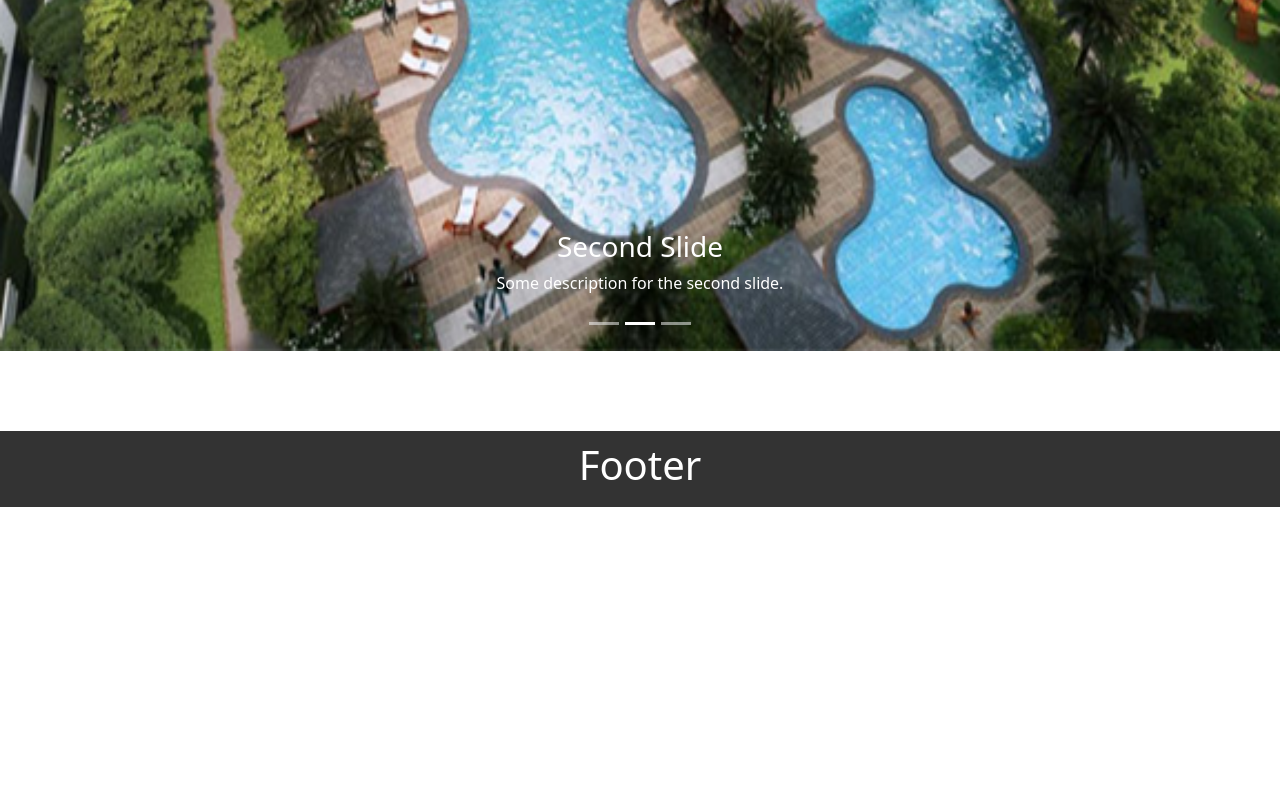
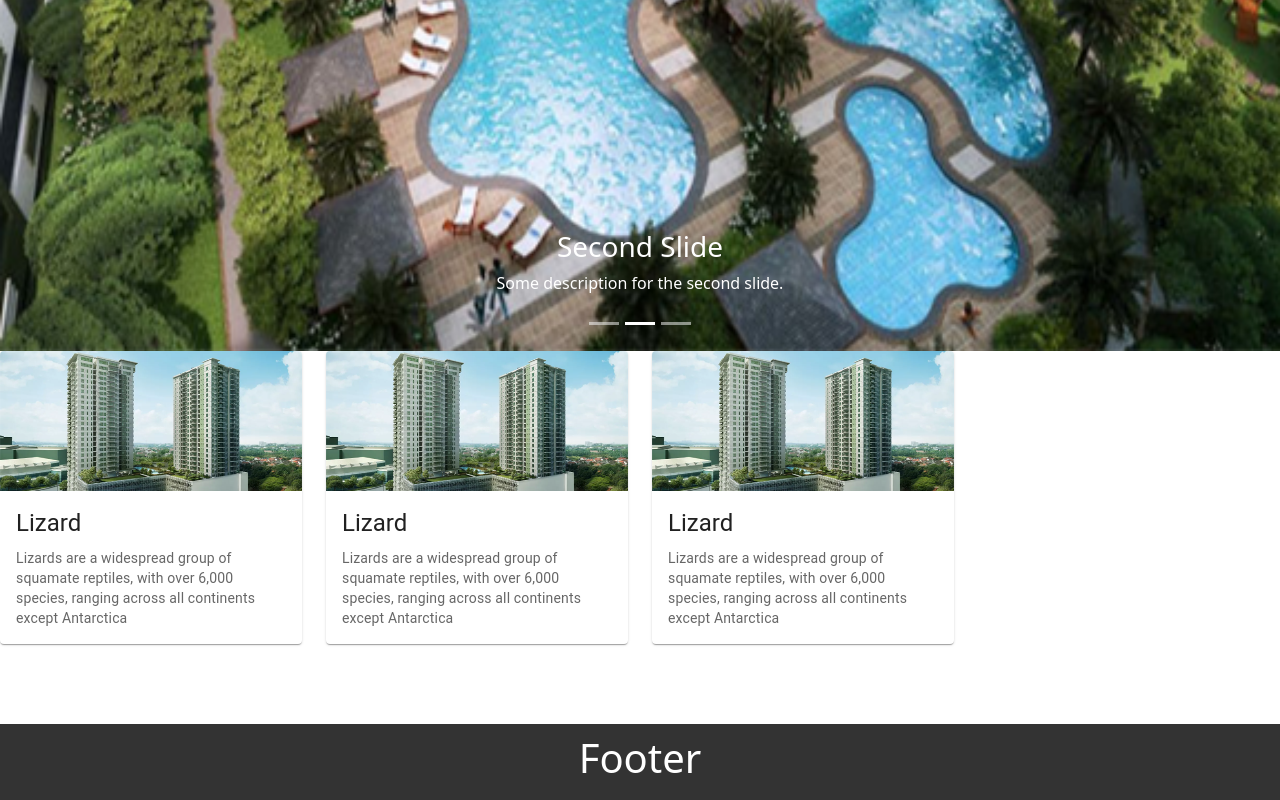
Before and after one commit to kodego-gio/monterolarealty, a React (Create React App) app: page / in a window 1280 px wide. Shown: the part 558-1358 px from the top of the page. Before the commit the page ends 1065 px from the top, so only its background shows below. Built offline with nearby package versions, Linux system fonts and the light colour scheme.

Commit message:
add cards to homepage

```diff
--- a/src/App.css
+++ b/src/App.css
@@ -57,6 +57,7 @@ html, body {
   margin: auto;
   padding: 1rem;
   margin-top: 2rem;
+  margin-bottom: 10rem;
   border-radius: 1rem;
 }
 
--- a/src/Components/Home.js
+++ b/src/Components/Home.js
@@ -1,7 +1,7 @@
 
 import React from 'react'
-import { Carousel } from 'react-bootstrap'
 import MyCarousel from './MyCarousel'
+import SaleRentProjectSelling from './SaleRentProjectSelling'
 
 
 
@@ -9,7 +9,8 @@ import MyCarousel from './MyCarousel'
 function Home() {
   return (
     <>
-    <MyCarousel />
+      <MyCarousel />
+      <SaleRentProjectSelling />
     </>
 
   )
--- /dev/null
+++ b/src/Components/SaleRentProjectSelling.js
@@ -0,0 +1,78 @@
+import { Card, CardActionArea, CardContent, CardMedia, Grid, Typography } from '@mui/material'
+import React from 'react'
+
+
+function SaleRentProjectSelling() {
+  return (
+    <Grid container spacing={3}>
+        <Grid item xs={3}>
+              <Card sx={{ maxWidth: 345 }}>
+                <CardActionArea>
+                    <CardMedia
+                    component="img"
+                    height="140"
+                    src={require('../imgs/alveo.png')}
+                    alt="ALVEO"
+                    />
+                    <CardContent>
+                    <Typography gutterBottom variant="h5" component="div">
+                    Lizard
+                    </Typography>
+                    <Typography variant="body2" color="text.secondary">
+                    Lizards are a widespread group of squamate reptiles, with over 6,000
+                    species, ranging across all continents except Antarctica
+                    </Typography>
+                    </CardContent>
+                </CardActionArea>
+              </Card>
+
+          </Grid>
+          <Grid item xs={3}>
+              <Card sx={{ maxWidth: 345 }}>
+                <CardActionArea>
+                    <CardMedia
+                    component="img"
+                    height="140"
+                    src={require('../imgs/alveo.png')}
+                    alt="ALVEO"
+                    />
+                    <CardContent>
+                    <Typography gutterBottom variant="h5" component="div">
+                    Lizard
+                    </Typography>
+                    <Typography variant="body2" color="text.secondary">
+                    Lizards are a widespread group of squamate reptiles, with over 6,000
+                    species, ranging across all continents except Antarctica
+                    </Typography>
+                    </CardContent>
+                </CardActionArea>
+              </Card>
+
+          </Grid>
+          <Grid item xs={3}>
+              <Card sx={{ maxWidth: 345 }}>
+                <CardActionArea>
+                    <CardMedia
+                    component="img"
+                    height="140"
+                    src={require('../imgs/alveo.png')}
+                    alt="ALVEO"
+                    />
+                    <CardContent>
+                    <Typography gutterBottom variant="h5" component="div">
+                    Lizard
+                    </Typography>
+                    <Typography variant="body2" color="text.secondary">
+                    Lizards are a widespread group of squamate reptiles, with over 6,000
+                    species, ranging across all continents except Antarctica
+                    </Typography>
+                    </CardContent>
+                </CardActionArea>
+              </Card>
+
+        </Grid>
+    </Grid>
+  )
+}
+
+export default SaleRentProjectSelling
--- a/src/index.css
+++ b/src/index.css
@@ -1,3 +1,8 @@
+*{
+  margin: 0;
+  padding: 0;
+}
+
 body {
   margin: 0;
   font-family: -apple-system, BlinkMacSystemFont, 'Segoe UI', 'Roboto', 'Oxygen',
```
